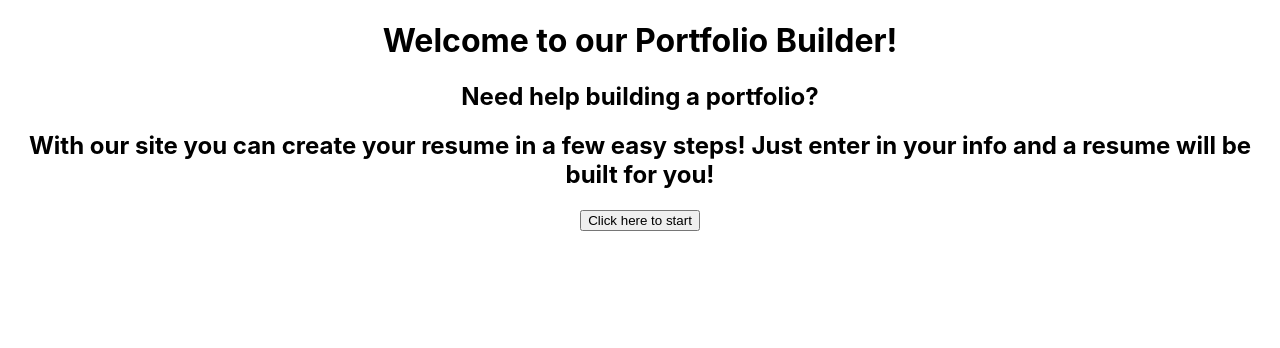
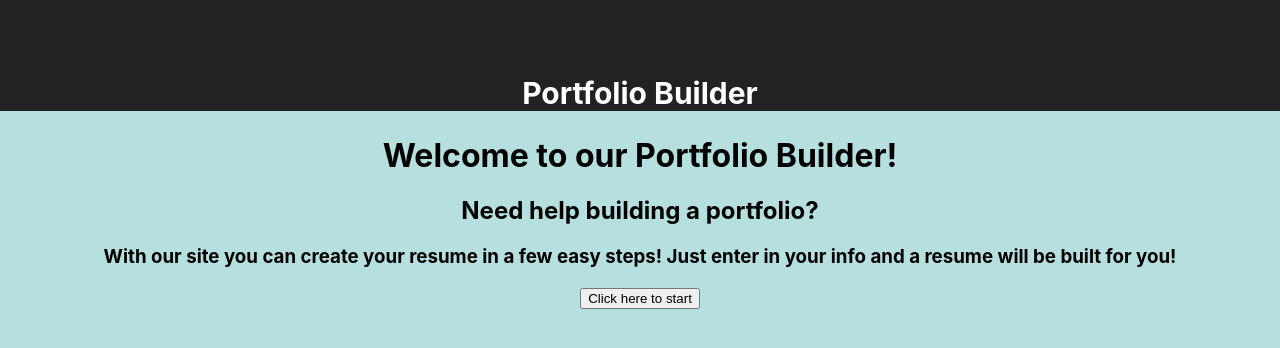
Before and after one commit to MLH-Fellowship/ttp-1-2, a React (Create React App) app: page / in a window 1280 px wide. Shown: the top 348 px of the page. Built offline with nearby package versions, Linux system fonts and the light colour scheme.

Commit message:
add background color and header

```diff
--- a/src/App.css
+++ b/src/App.css
@@ -13,7 +13,7 @@
   }
 }
 
-.App-header {
+/* .App-header {
   background-color: #282c34;
   min-height: 100vh;
   display: flex;
@@ -22,7 +22,7 @@
   justify-content: center;
   font-size: calc(10px + 2vmin);
   color: white;
-}
+} */
 
 .App-link {
   color: #61dafb;
--- a/src/Components/Home.js
+++ b/src/Components/Home.js
@@ -6,12 +6,20 @@ class Home extends Component {
   render() {
     return (
       <div>
-        <h1>Welcome to our Portfolio Builder!</h1>
-        <h2>Need help building a portfolio?</h2>
-        <h2>
-          With our site you can create your resume in a few easy steps! Just
-          enter in your info and a resume will be built for you!
-        </h2>
+        <div className = "App-header">
+          <h2>Portfolio Builder</h2>
+        </div>
+
+        <div className="introduction">
+          <h1>Welcome to our Portfolio Builder!</h1>
+          <h2>Need help building a portfolio?</h2>
+
+          <h3>
+            With our site you can create your resume in a few easy steps! Just
+            enter in your info and a resume will be built for you!
+          </h3>
+        </div>
+
         <Link to="/input">
           <button>Click here to start</button>
         </Link>
--- a/src/Components/style/Home.css
+++ b/src/Components/style/Home.css
@@ -1,8 +1,19 @@
 body{
-    background-color: #ffffff;
+    background-color: #b6dfdf;
     /*background-image: url("../assets/blue-folder-free-images-186360.png");
     /*background-position: center; /* Center the image */
     /*background-repeat: no-repeat; Do not repeat the image
     /*background-size: cover; /* Resize the background image to cover the entire container */
 
 }
+
+.introduction {
+
+}
+
+.App-header {
+  background-color: #222;
+  color: white;
+  font-size: 1.25rem;
+  padding: 50px 50px 0px;
+}
```
